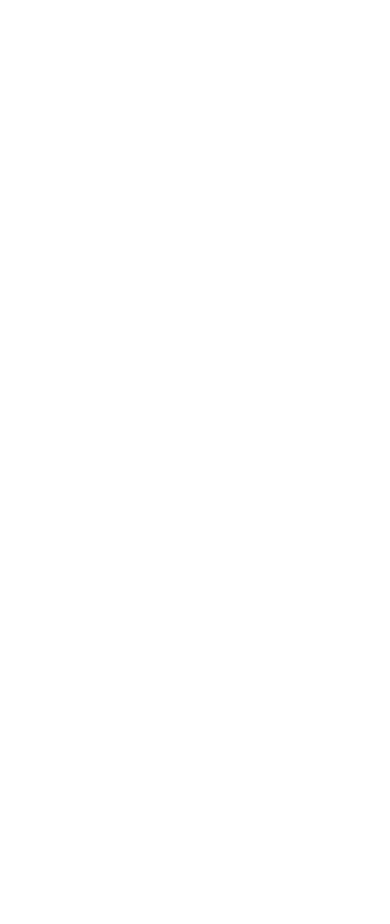
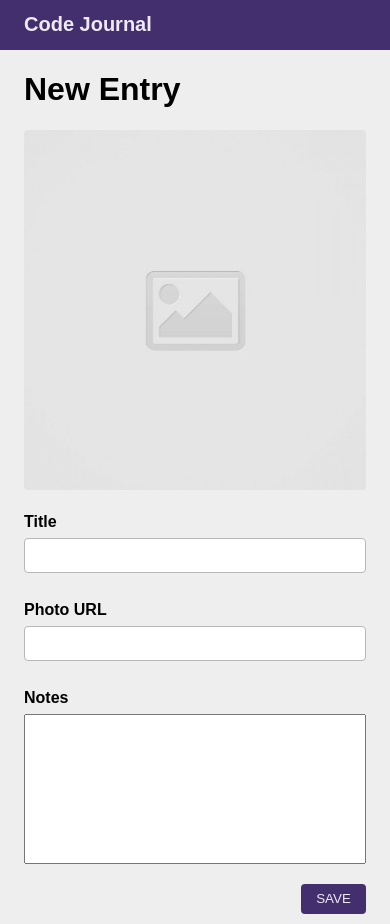
Before and after one commit to dnypham/code-journal, a website: page index.html in a window 390 px wide. Before the commit the page ends 844 px from the top, so only its background shows below. Drawn offline with nearby package versions, Linux system fonts and the light colour scheme; a web font is replaced by a local one.

Commit message:
Add HTML and CSS to ensure the form looks nice on mobile-sized and desktop-sized screens. #1

```diff
--- a/css/styles.css
+++ b/css/styles.css
@@ -0,0 +1,74 @@
+@import url('https://fonts.googleapis.com/css2?family=Open+Sans:wght@300&display=swap');
+@import url('https://fonts.googleapis.com/css2?family=Proza+Libre&display=swap');
+
+h1,
+label {
+  font-family: 'Proza Libre', sans-serif;
+}
+
+label {
+  font-weight: bold;
+}
+
+/* ----------HEADER---------- */
+
+.header {
+  background-color: #432f6d;
+  color: #eeeaf2;
+  font-size: 10px;
+}
+
+/* ----------MAIN---------- */
+
+body {
+  background-color: #eee;
+  font-family: 'Open Sans', sans-serif;
+}
+
+.placeholder-img {
+  width: 100%;
+  height: 360px;
+  object-fit: cover;
+  border-radius: 4px;
+}
+
+/* ----------FORM---------- */
+
+.text-box-styles {
+  padding: 10px 0;
+  line-height: 2em;
+}
+
+input:focus,
+textarea:focus {
+  outline-color: #472b71;
+}
+
+.text-box {
+  display: block;
+  width: 100%;
+  height: 35px;
+  border: 1px solid #b7b7b7;
+  border-radius: 4px;
+}
+
+.notes-text-box {
+  display: block;
+  height: 150px;
+  width: 100%;
+  resize: none;
+}
+
+.save-button {
+  color: #eeeaf2;
+  background-color: #432f6d;
+  height: 30px;
+  width: 65px;
+  border: none;
+  border-radius: 4px;
+}
+
+.justify-right {
+  display: flex;
+  justify-content: flex-end;
+}
--- a/index.html
+++ b/index.html
@@ -15,9 +15,57 @@
   <link rel="stylesheet" href="css/styles.css">
 </head>
 <body>
-  <header>
+  <header class="header">
+    <div class="container">
+      <div class="row">
+        <div class="column-full">
+          <h1>Code Journal</h1>
+        </div>
+      </div>
+    </div>
   </header>
   <main>
+    <div data-view="entry-form">
+      <form>
+        <div class="container">
+          <div class="row">
+            <div class="column-full">
+              <h1>New Entry</h1>
+            </div>
+          </div>
+          <div class="row">
+            <div class="column-half">
+              <img class="placeholder-img" src="images/placeholder-image-square.jpg" alt="Placeholder">
+            </div>
+            <div class="column-half">
+              <div class="text-box-styles">
+                <label for="title">Title</label>
+                <input class="text-box" type="text" id="title" name="title">
+              </div>
+              <div class="text-box-styles">
+                <label for="photo-url">Photo URL</label>
+                <input class="text-box" type="text" id="photo-url" name="photo-url">
+              </div>
+            </div>
+          </div>
+          <div class="row">
+            <div class="column-full">
+              <div class="text-box-styles">
+                <label for="notes">Notes</label>
+                <textarea class="notes-text-box" type="text" id="notes" name="notes"></textarea>
+              </div>
+            </div>
+          </div>
+          <div class="row">
+            <div class="column-full">
+              <div class="text-box-styles justify-right">
+                <button class="save-button">SAVE</button>
+              </div>
+            </div>
+          </div>
+        </div>
+      </form>
+    </div>
   </main>
   <script src="js/data.js"></script>
   <script src="js/main.js"></script>
```
